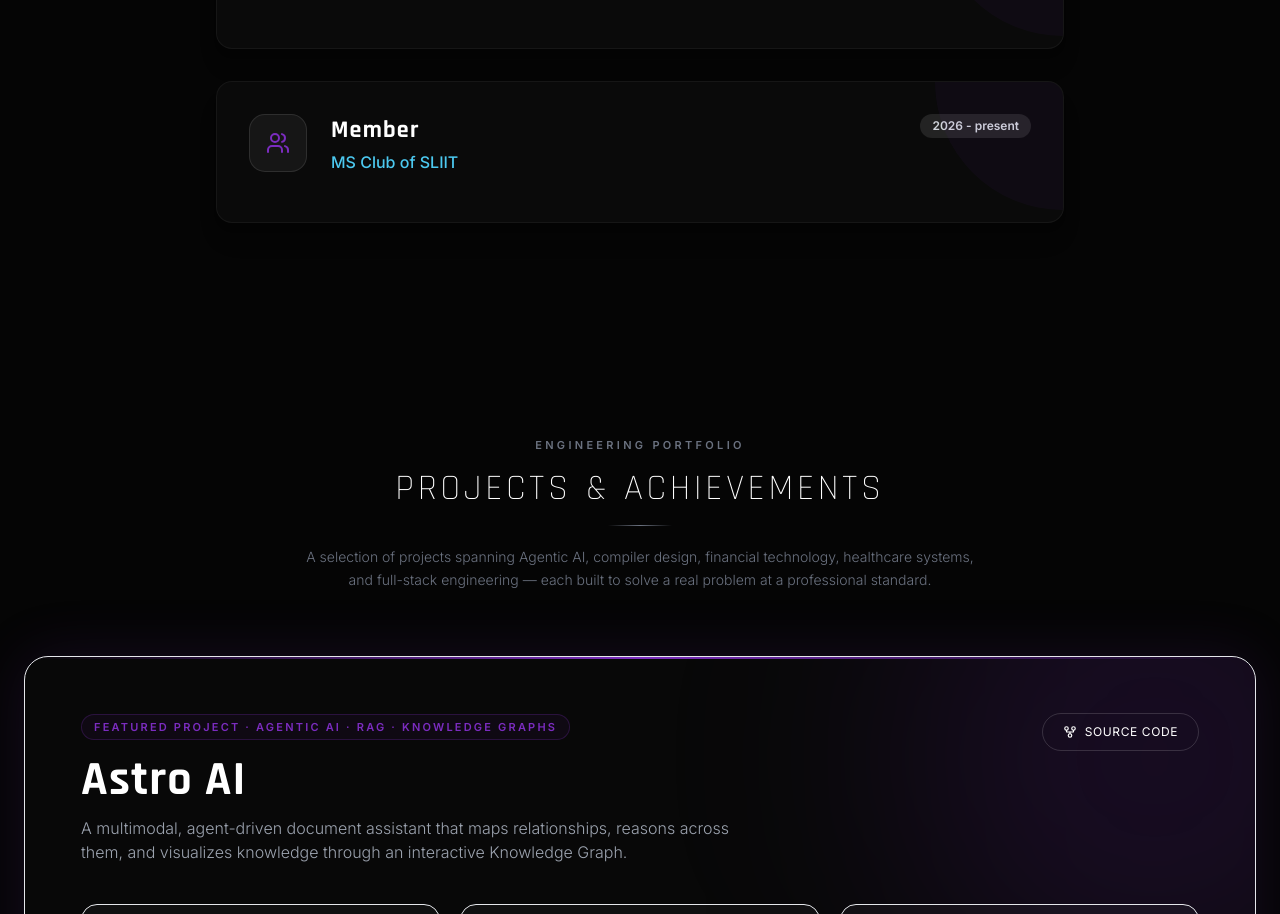
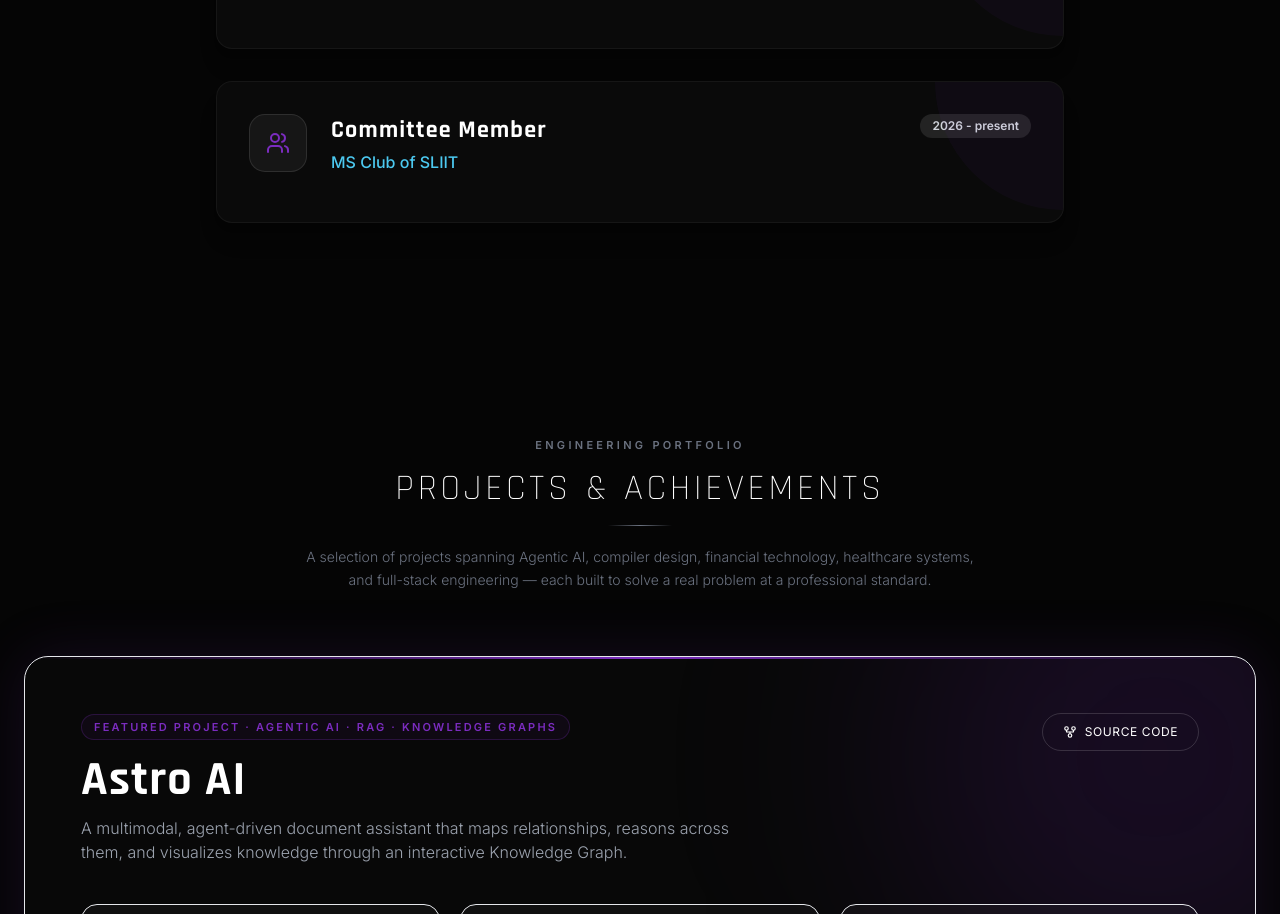
Before and after one commit to SihanUdayaratna03/Sihan-Udayaratna, a React (Vite) app: page / in a window 1280 px wide. Shown: the part 3214-4128 px from the top of the page. Built offline with nearby package versions, Linux system fonts and the light colour scheme.

Commit message:
feat(experience): update title to Committee Member

```diff
--- a/src/components/Experience.tsx
+++ b/src/components/Experience.tsx
@@ -31,7 +31,7 @@ const Experience = () => {
       details: []
     },
     {
-      title: "Member",
+      title: "Committee Member",
       company: "MS Club of SLIIT",
       type: "2026 - present",
       icon: <Users className="text-primary" size={24} />,
```
